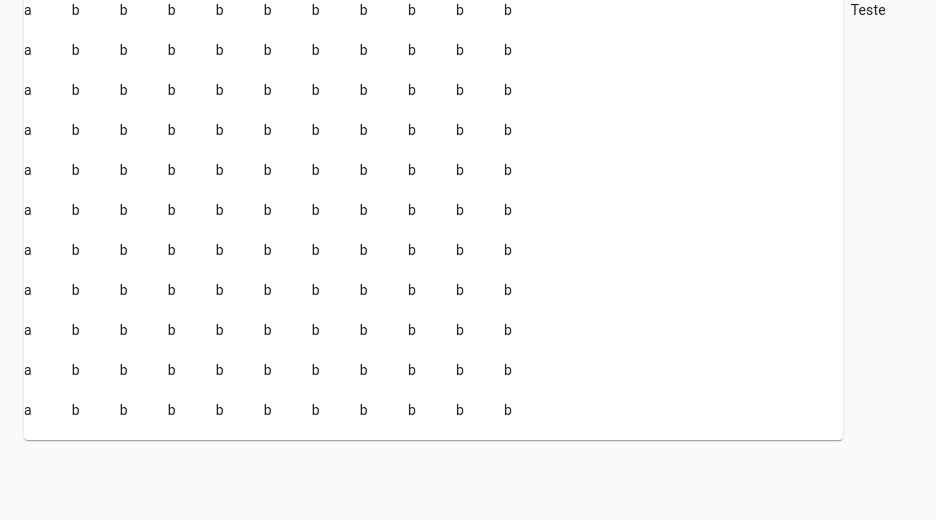
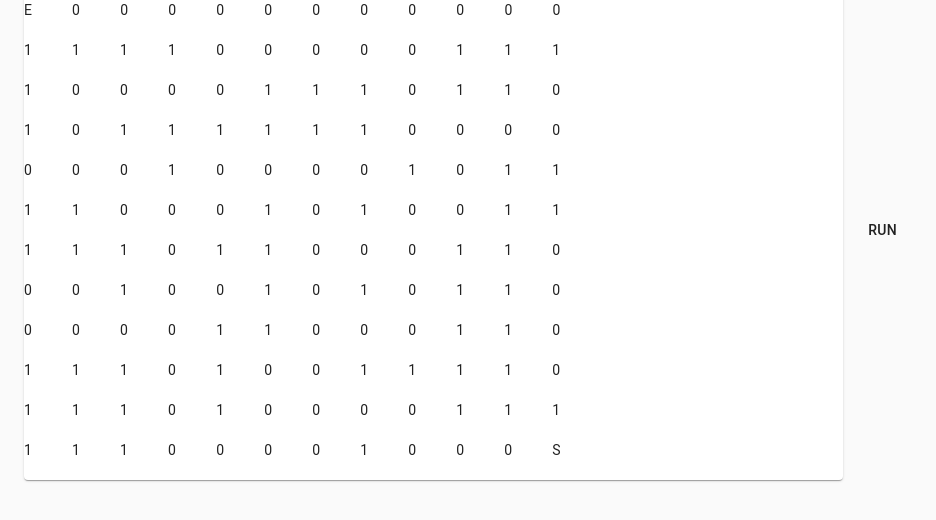
Before and after one commit to dougllima/T1-IA-2020, a React (Create React App) app: page / in a window 1280 px wide. Shown: the top 520 px of the page, without its empty margins (0-936 px from the left). Built offline with nearby package versions, Linux system fonts and the light colour scheme.

Commit message:
Adicionando labirinto a tela de visualização

```diff
--- a/src/Models/Labirinto.tsx
+++ b/src/Models/Labirinto.tsx
@@ -47,7 +47,7 @@ export default class Labirinto {
     if (x >= this.labirinto.length || y >= this.labirinto[x].length)
       return false;
     // Verifica se ta tentando andar por uma parede
-    if (this.labirinto[x][y] == "1") return false;
+    if (this.labirinto[x][y] === "1") return false;
 
     return true;
   };
@@ -55,7 +55,7 @@ export default class Labirinto {
   posicaoInicial = (): number[] => {
     for (let i = 0; i < this.labirinto.length; i++) {
       for (let j = 0; j < this.labirinto[i].length; j++) {
-        if (this.labirinto[i][j] == Labirinto.ESPACOS.inicio) return [i, j];
+        if (this.labirinto[i][j] === Labirinto.ESPACOS.inicio) return [i, j];
       }
     }
 
@@ -66,7 +66,7 @@ export default class Labirinto {
   posicaoFinal = (): number[] => {
     for (let i = 0; i < this.labirinto.length; i++) {
       for (let j = 0; j < this.labirinto[i].length; j++) {
-        if (this.labirinto[i][j] == Labirinto.ESPACOS.fim) return [i, j];
+        if (this.labirinto[i][j] === Labirinto.ESPACOS.fim) return [i, j];
       }
     }
 
--- a/src/Models/Solucao.tsx
+++ b/src/Models/Solucao.tsx
@@ -6,10 +6,12 @@ export default class Solucao {
   comandos: string[];
   aptidao: number = Infinity;
 
-  constructor(tamanhoSolucao: number = 120) {
+  constructor(tamanhoSolucao: number = 120, randomizar: Boolean = false) {
     //Inicializa uma solução com valores aleatórios.
-    this.comandos = new Array(tamanhoSolucao).fill(
-      Solucao.COMANDOS[getRandomInt(0, 3)]
-    );
+    this.comandos = new Array(tamanhoSolucao);
+    if (randomizar)
+      for (let i = 0; i < this.comandos.length; i++) {
+        this.comandos[i] = Solucao.COMANDOS[getRandomInt(0, 3)];
+      }
   }
 }
--- a/src/components/Home.tsx
+++ b/src/components/Home.tsx
@@ -1,30 +1,21 @@
-import { Container, Grid } from "@material-ui/core";
-import React from "react";
+import { Button, Container, Grid } from "@material-ui/core";
+import React, { useContext } from "react";
+import { AlgGenContext } from "../logic/AlgGen";
 import Matriz from "./Matriz";
 
 export default function Home() {
+  const { labirinto, run } = useContext(AlgGenContext);
+
   return (
     <Container>
       <Grid container spacing={1}>
         <Grid item xs={8}>
-          <Matriz
-            matriz={[
-              ["a", "b", "b", "b", "b", "b", "b", "b", "b", "b", "b"],
-              ["a", "b", "b", "b", "b", "b", "b", "b", "b", "b", "b"],
-              ["a", "b", "b", "b", "b", "b", "b", "b", "b", "b", "b"],
-              ["a", "b", "b", "b", "b", "b", "b", "b", "b", "b", "b"],
-              ["a", "b", "b", "b", "b", "b", "b", "b", "b", "b", "b"],
-              ["a", "b", "b", "b", "b", "b", "b", "b", "b", "b", "b"],
-              ["a", "b", "b", "b", "b", "b", "b", "b", "b", "b", "b"],
-              ["a", "b", "b", "b", "b", "b", "b", "b", "b", "b", "b"],
-              ["a", "b", "b", "b", "b", "b", "b", "b", "b", "b", "b"],
-              ["a", "b", "b", "b", "b", "b", "b", "b", "b", "b", "b"],
-              ["a", "b", "b", "b", "b", "b", "b", "b", "b", "b", "b"],
-            ]}
-          />
+          <Matriz matriz={labirinto?.labirinto} />
         </Grid>
         <Grid item container xs={4}>
-          Teste
+          <Button onClick={run} variant="text" color="default">
+            Run
+          </Button>
         </Grid>
       </Grid>
     </Container>
--- a/src/components/Matriz.tsx
+++ b/src/components/Matriz.tsx
@@ -2,12 +2,12 @@ import React from "react";
 import Paper from "@material-ui/core/Paper";
 import { Grid } from "@material-ui/core";
 
-type props = { matriz: string[][] };
+type props = { matriz?: string[][] };
 
 export default function Matriz({ matriz }: props) {
   return (
     <Paper>
-      {matriz.map((linha: string[]) => {
+      {matriz?.map((linha: string[]) => {
         return (
           <Grid container spacing={5}>
             {linha.map((celula: string) => {
--- a/src/index.tsx
+++ b/src/index.tsx
@@ -2,11 +2,14 @@ import React from "react";
 import ReactDOM from "react-dom";
 import Home from "./components/Home";
 import CssBaseline from "@material-ui/core/CssBaseline";
+import { AlgGenProvider } from "./logic/AlgGen";
 
 ReactDOM.render(
   <React.StrictMode>
     <CssBaseline />
-    <Home></Home>
+    <AlgGenProvider>
+      <Home/>
+    </AlgGenProvider>
   </React.StrictMode>,
   document.getElementById("root")
 );
--- a/src/logic/AlgGen.tsx
+++ b/src/logic/AlgGen.tsx
@@ -4,30 +4,48 @@ import Solucao from "../Models/Solucao";
 import { getRandomInt } from "./Util";
 import labTeste from "../tests/labTeste1.json";
 
-// Frescura do react pra poder acessar isso de pontos especificos da aplicação sem precisar passar por vários componentes
-const { Provider, Consumer } = React.createContext({});
-
 type AlgGenConfig = {
   tamSolucao: number;
-  maxGeracoes: number;
+  tamGeracoes: number;
+  tamPopulacao: number;
+
   taxaMutacao: number;
-  tamPopulacao: number;
+  tamMutacoes: number;
+  qntMutacoes: number;
+
   pontosDeCorte: number;
 
   posicaoFinal: number[];
   posicaoInicial: number[];
 };
 
+type ContextValue = {
+  run?;
+  config?: AlgGenConfig;
+  geracoes?;
+  populacao?: Solucao[];
+  labirinto?: Labirinto;
+
+  setConfig?;
+  setLabirinto?;
+};
+
 const DEFAULT_CONFIG: AlgGenConfig = {
   tamSolucao: 120,
-  maxGeracoes: 50,
-  taxaMutacao: 5,
-  tamPopulacao: 20,
+  tamMutacoes: 20,
+  qntMutacoes: 5,
+  tamGeracoes: 50,
+  tamPopulacao: 50,
+
+  taxaMutacao: 2,
   pontosDeCorte: 1,
 
   posicaoFinal: [11, 11],
   posicaoInicial: [0, 0],
 };
+
+// Frescura do react pra poder acessar isso de pontos especificos da aplicação sem precisar passar por vários componentes
+const AlgGenContext = React.createContext<ContextValue>({});
 
 const AlgGenProvider = (props) => {
   const [config, setConfig] = useState<AlgGenConfig>(DEFAULT_CONFIG);
@@ -35,11 +53,10 @@ const AlgGenProvider = (props) => {
     new Labirinto(labTeste)
   );
 
-  const [geracoes, setGeracoes] = useState(new Array(config.maxGeracoes));
-  const [populacao, setPopulacao] = useState<Solucao[]>([]);
-  const [populacaoIntermediaria, setPopulacaoIntermediaria] = useState<
-    Solucao[]
-  >([]);
+  let geracaoAtual = 0;
+  let geracoes = new Array(config.tamGeracoes);
+  let populacao = new Array(config.tamPopulacao);
+  let populacaoIntermediaria = new Array(config.tamPopulacao);
 
   // Se mudar o labirinto, já procura quais as posições inicial e final (pra não ter que percorrer ele toda vez que for calcular aptidão ou verificar se terminou)
   useEffect(() => {
@@ -58,45 +75,55 @@ const AlgGenProvider = (props) => {
    * @memberof AlgGenProvider
    */
   const init = () => {
-    setPopulacao(
-      new Array(config.tamPopulacao).fill(new Solucao(config.tamSolucao))
-    );
-    setGeracoes(new Array(config.maxGeracoes));
-    setPopulacaoIntermediaria(new Array(config.tamPopulacao));
+    for (let i = 0; i < populacao.length; i++) {
+      populacao[i] = new Solucao(config.tamSolucao, true);
+    }
+    geracoes = new Array(config.tamGeracoes);
+    geracaoAtual = 0;
   };
 
   const run = () => {
-    let geracaoAtual = 1;
     init();
 
+    console.count("Iniciando gerações");
     do {
       // Limpa população intermediaria.
-      setPopulacaoIntermediaria(new Array(config.tamPopulacao));
+      //console.count("Limpa população intermediaria.");
+      for (let j = 0; j < config.tamPopulacao; j++) {
+        populacaoIntermediaria[j] = new Solucao(config.tamSolucao);
+      }
 
       // Calcula a aptidão das soluções geradas.
+      //console.count("Calcula a aptidão das soluções geradas.");
       atribuiAptidao();
 
+      //Salva a população atual para exibição depois.
+      geracoes[geracaoAtual] = [...populacao];
+
       // Coloca melhor solução na proxima geração.
+      //console.count("Coloca melhor solução na proxima geração.");
       copiaMelhorSolucao();
 
       // Realiza o cruzamento
+      //console.count("Realiza o Cruzamento");
       crossOver();
 
       // Realiza a mutação
-      if (geracaoAtual % config.taxaMutacao == 0) {
+      //console.count("Realiza a Mutação")
+      if (geracaoAtual % config.taxaMutacao === 0) {
         mutacao();
       }
 
       // Passa a população intermediaria para a população atual.
-      setPopulacao([...populacaoIntermediaria]);
+      populacao = [...populacaoIntermediaria];
 
-      // Salva geração para exibição depois.
-      setGeracoes((geracoesAtual) => {
-        geracoesAtual[geracaoAtual] = populacao;
-        return geracoesAtual;
-      });
-
-    } while (geracaoAtual <= config.maxGeracoes);
+      geracaoAtual = geracaoAtual + 1;
+    } while (geracaoAtual < config.tamGeracoes);
+    console.log(
+      geracoes.map(
+        (value: Solucao[], index) => value.map((e) => e.aptidao) + " - " + index
+      )
+    );
   };
 
   /**
@@ -112,7 +139,11 @@ const AlgGenProvider = (props) => {
 
     for (let i = 0; i < solucao.comandos.length; i++) {
       posicaoAtual = labirinto.caminhar(posicaoAtual, solucao.comandos[i]);
-      if (labirinto[posicaoAtual[0]][posicaoAtual[1]] == Labirinto.ESPACOS.fim)
+      if (!labirinto.labirinto[posicaoAtual[0]]) debugger;
+      if (
+        labirinto.labirinto[posicaoAtual[0]][posicaoAtual[1]] ===
+        Labirinto.ESPACOS.fim
+      )
         break;
     }
 
@@ -128,10 +159,7 @@ const AlgGenProvider = (props) => {
    *
    */
   const atribuiAptidao = () => {
-    setPopulacao((populacaoAtual) => {
-      // Percorre todas soluções e calcula a aptidão de cada uma.
-      return populacaoAtual.map((solucao) => calculaAptidao(solucao));
-    });
+    populacao.map((solucao) => calculaAptidao(solucao));
   };
 
   /**
@@ -154,11 +182,7 @@ const AlgGenProvider = (props) => {
    *
    */
   const copiaMelhorSolucao = () => {
-    setPopulacaoIntermediaria((populacaoAtual) => {
-      populacaoAtual[0] = populacao[identificaMelhorSolucao()];
-
-      return populacaoAtual;
-    });
+    populacaoIntermediaria[0] = { ...populacao[identificaMelhorSolucao()] };
   };
 
   /**
@@ -167,8 +191,8 @@ const AlgGenProvider = (props) => {
    * @return {*} {number} Indice da solução escolhida
    */
   const torneio = (): number => {
-    const linhaUm = getRandomInt(0, config.tamPopulacao);
-    const linhaDois = getRandomInt(0, config.tamPopulacao);
+    const linhaUm = getRandomInt(0, config.tamPopulacao - 1);
+    const linhaDois = getRandomInt(0, config.tamPopulacao - 1);
 
     if (populacao[linhaUm].aptidao < populacao[linhaDois].aptidao) {
       return linhaUm;
@@ -185,24 +209,22 @@ const AlgGenProvider = (props) => {
       const idxMae = torneio();
       const idxPai = torneio();
 
-      setPopulacaoIntermediaria((populacaoAtual) => {
       const tamanhoCorte = Math.floor(
         config.tamSolucao / (config.pontosDeCorte + 1)
       );
 
       for (let j = 0; j < tamanhoCorte; j++) {
-          for (let k = 0; k < config.pontosDeCorte; k++) {
+        for (let k = 0; k <= config.pontosDeCorte; k++) {
           const posicao = j + tamanhoCorte * k;
-            if (config.pontosDeCorte % 2 == 0) {
-              populacaoAtual[i][posicao] = populacao[idxMae][posicao];
+          if (k % 2 === 0) {
+            populacaoIntermediaria[i].comandos[posicao] =
+              populacao[idxMae].comandos[posicao];
           } else {
-              populacaoAtual[i][posicao] = populacao[idxPai][posicao];
+            populacaoIntermediaria[i].comandos[posicao] =
+              populacao[idxPai].comandos[posicao];
           }
         }
       }
-
-        return populacaoAtual;
-      });
     }
   };
 
@@ -212,27 +234,27 @@ const AlgGenProvider = (props) => {
    * @memberof AlgGenProvider
    */
   const mutacao = () => {
-    setPopulacaoIntermediaria((populacaoAtual) => {
+    for (let j = 0; j < config.qntMutacoes; j++) {
       const idxSolucao = getRandomInt(1, config.tamPopulacao - 1);
+
+      for (let i = 0; i < config.tamMutacoes; i++) {
         const idxMutacao = getRandomInt(0, config.tamSolucao);
 
-      const comandoAtual = populacaoAtual[idxSolucao].comandos[idxMutacao];
+        const comandoAtual =
+          populacaoIntermediaria[idxSolucao].comandos[idxMutacao];
         let comandoNovo = "";
 
         do {
           comandoNovo = Solucao.COMANDOS[getRandomInt(0, 3)];
-      } while (comandoAtual == comandoNovo);
+        } while (comandoAtual === comandoNovo);
 
-      populacaoAtual[idxSolucao].comandos[idxMutacao] = comandoNovo;
-
-      // Calcula nova aptidão com a solução mutada.
-      populacaoAtual[idxSolucao] = calculaAptidao(populacaoAtual[idxSolucao]);
-      return populacaoAtual;
-    });
+        populacaoIntermediaria[idxSolucao].comandos[idxMutacao] = comandoNovo;
+      }
+    }
   };
 
   return (
-    <Provider
+    <AlgGenContext.Provider
       value={{
         run,
         config,
@@ -244,8 +266,8 @@ const AlgGenProvider = (props) => {
       }}
     >
       {props.children}
-    </Provider>
+    </AlgGenContext.Provider>
   );
 };
 
-export { Consumer as AlgGenConsumer, AlgGenProvider };
+export { AlgGenProvider, AlgGenContext };
```
Lines whose indentation alone changed are shown as unchanged.
